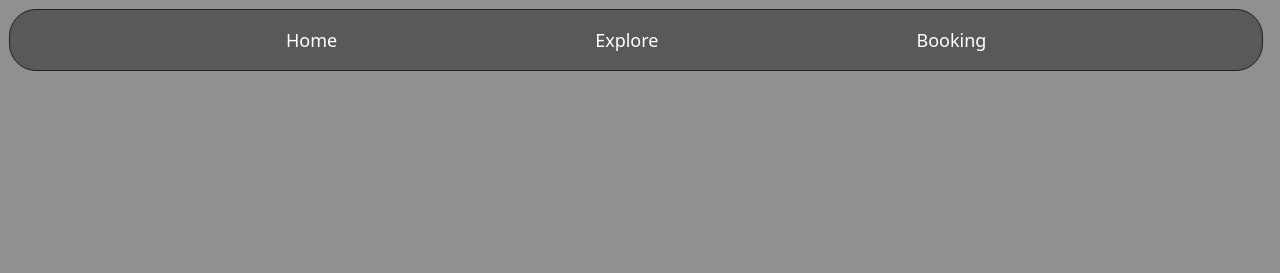
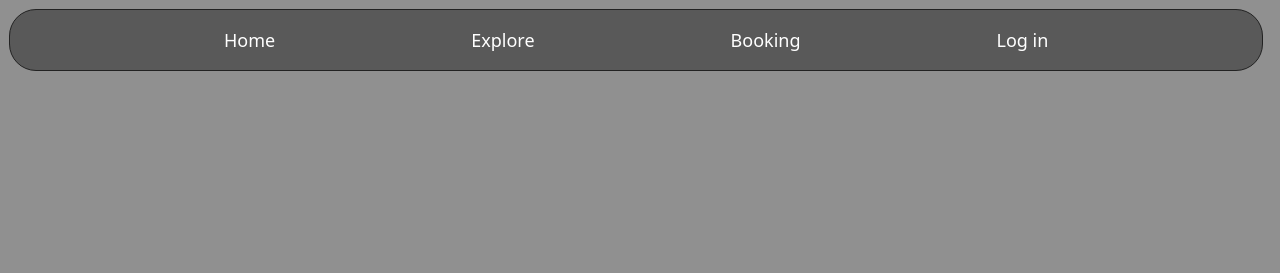
Before and after one commit to zahidhasan61966/concert_login, a plain HTML site: page index.html in a window 1280 px wide. Shown: the top 273 px of the page. Drawn offline with Linux system fonts and the light colour scheme.

Commit message:
Update index.html

```diff
--- a/index.html
+++ b/index.html
@@ -12,6 +12,7 @@
             <li><a href="#1980">Home</a></li>
             <li><a href="#2010">Explore</a></li>
             <li><a href="#2000">Booking</a></li>
+            <li> <a href="https://github.com/zahidhasan61966/concert_login/blob/4ae2eaec6cde759da8473b8a68059782151b86d3/auth.html"> Log in </a></li>
         </ul>
     </div>
     <section class="home" id="1980">
```
